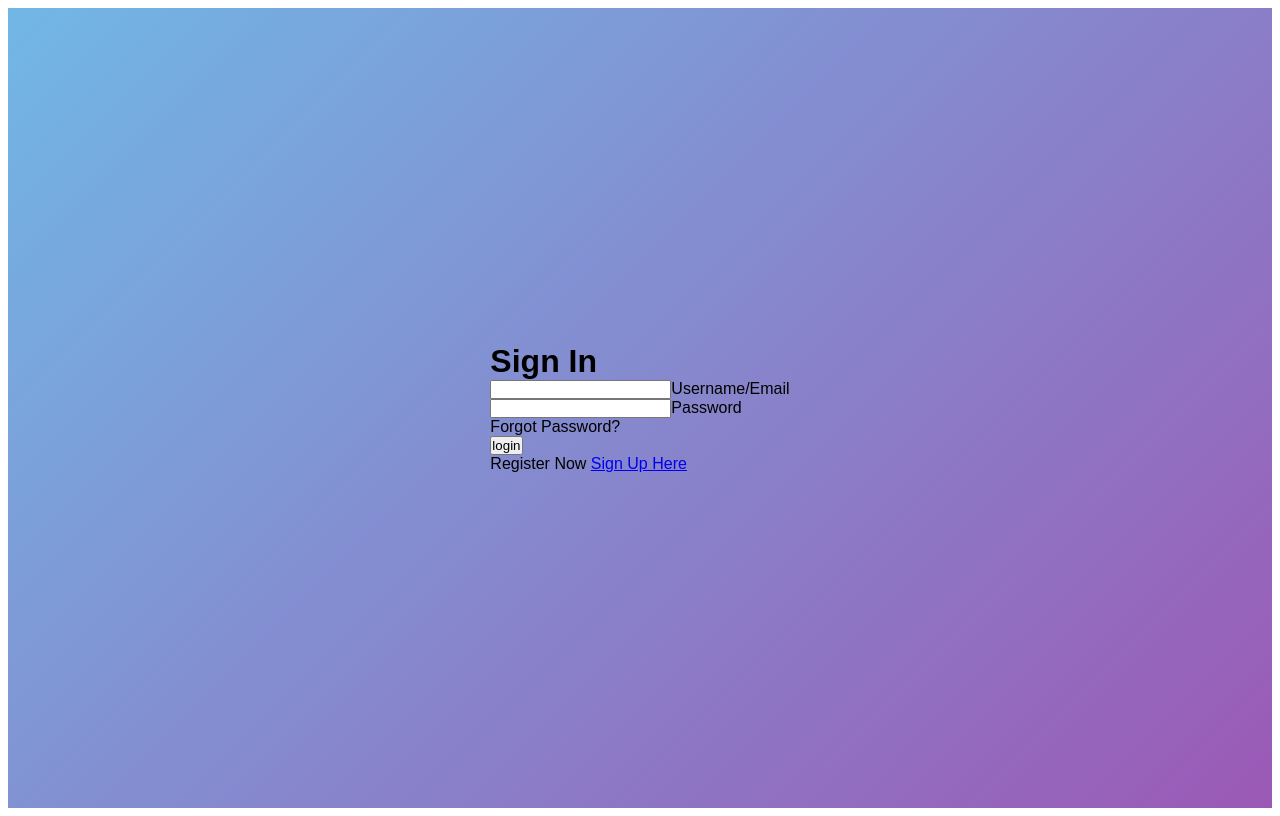
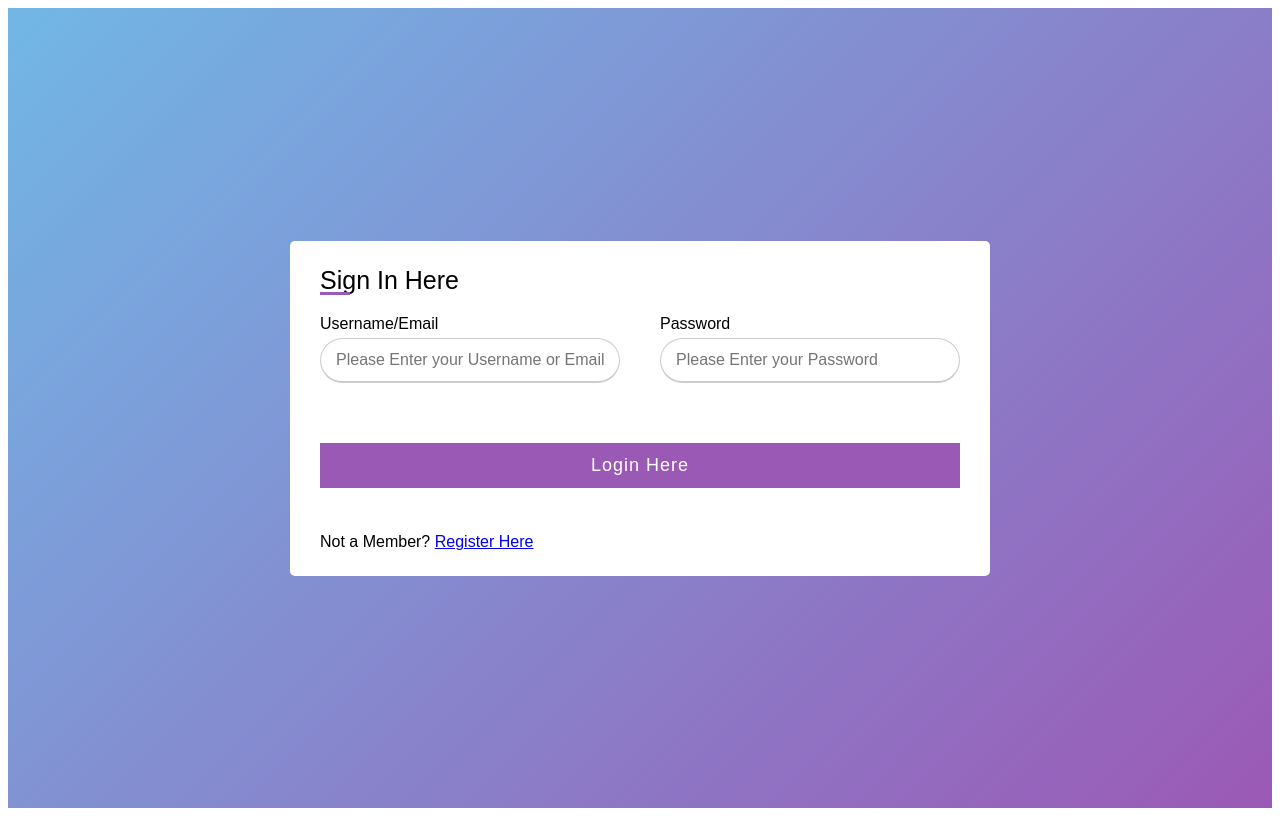
Before and after one commit to abhishekrnc/full-1, an Angular app: page /signin in a window 1280 px wide. Built offline with nearby package versions, Linux system fonts and the light colour scheme.

Commit message:
html updated for signin page

```diff
--- a/src/app/sign-in/sign-in.component.html
+++ b/src/app/sign-in/sign-in.component.html
@@ -7,22 +7,27 @@
     <title>Sign In Page</title>
 </head>
 <body>
-    <div class="center">
-        <h1>Sign In</h1>
-        <form>
-            <div class="text-field">
-                <input type="text" required>
-                <label>Username/Email</label>
+    <div class="container">
+        <div class="title">Sign In Here</div>
+        <form action="#">
+            <div class="user-details">
+                <div class="input-box">
+                    <span class="details">Username/Email</span>
+                    <input type="text" placeholder="Please Enter your Username or Email" required>
+                </div>
+
+                <div class="input-box">
+                    <span class="details">Password</span>
+                    <input type="text" placeholder="Please Enter your Password" required>
+                </div>
+
+
             </div>
-            <div class="text-field">
-                <input type="password" required>
-                <label>Password</label>
+            <div class="button">
+                <input type="submit" value="Login Here">
             </div>
-            <div class="pass">Forgot Password?</div>
-            <input type="submit" value="login">
-            <div class="signup-link">
-                Register Now <a href="/src/app/registraion/registraion.component.html">Sign Up Here</a>
-            </div>
+
+            <div class="details">Not a Member? <a href="/src/app/registraion/registraion.component.html">Register Here</a></div>
         </form>
     </div>
 </body>
```
